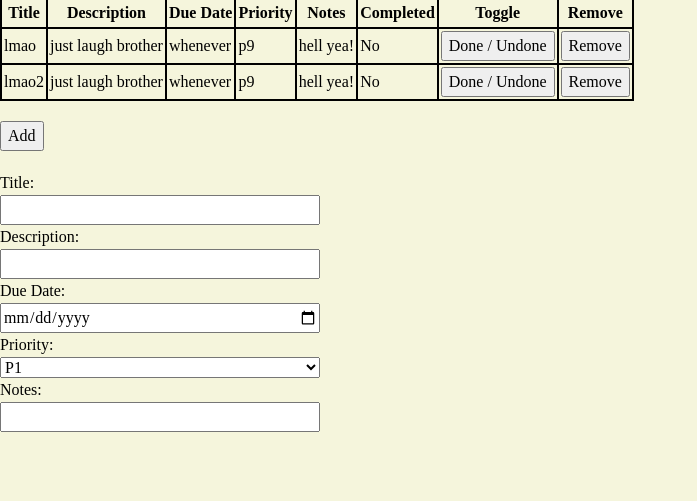
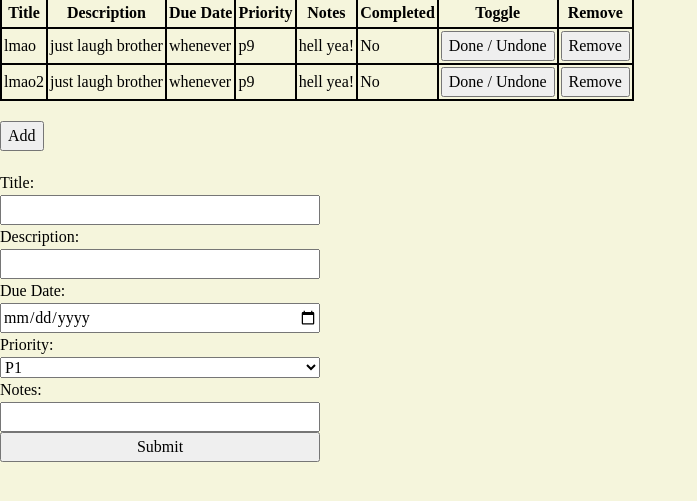
Before and after one commit to fromscode/todo-app, a website built with webpack: page src/index.html in a window 1280 px wide. Both pictures are taken after a click on the button "Add". Shown: the part 51-552 px from the top of the page, without its empty margins (0-697 px from the left). Built offline with nearby package versions, Linux system fonts and the light colour scheme.

Commit message:
Make submit form toggle-able

```diff
--- a/src/addEventListeners.js
+++ b/src/addEventListeners.js
@@ -37,7 +37,8 @@ function addAddButtonListener(project) {
     const addBtn = document.querySelector(".add-btn");
     addBtn.addEventListener('click', () => {
         const form = document.querySelector("form");
-        form.style.display = "flex";
+        form.classList.toggle("flex");
+        form.classList.toggle("column");
     })
 }
 
--- a/src/index.html
+++ b/src/index.html
@@ -48,6 +48,8 @@
 
             <label for="notes">Notes: </label>
             <input type="text" id="notes">
+
+            <button type="button">Submit</button>
         </form>
     </div>
 </body>
--- a/src/styles.css
+++ b/src/styles.css
@@ -88,5 +88,12 @@ form {
     margin-top: 20px;
     max-width: 25%;
     display: none;
+}
+
+.flex {
+    display: flex;
+}
+
+.flex.column {
     flex-direction: column;
 }
```
